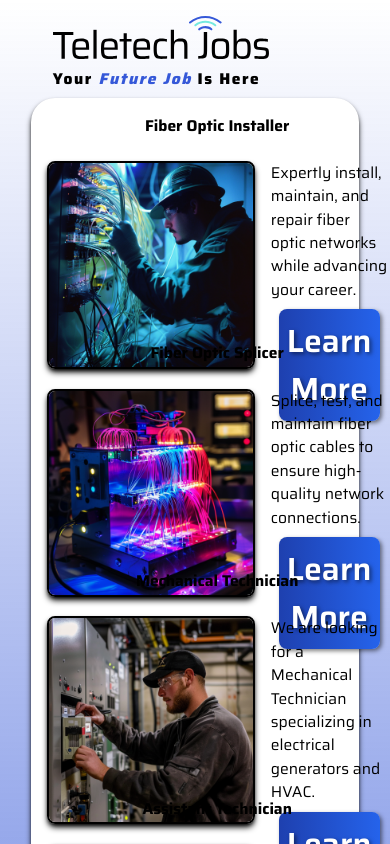
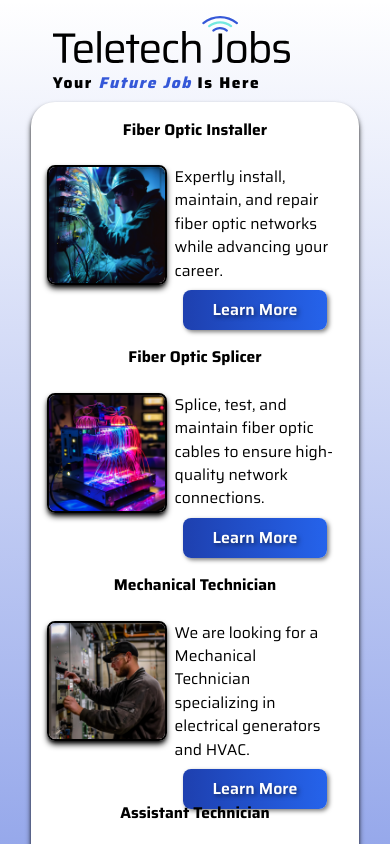
Before and after one commit to magnusquest/teletechjobs, a Next.js app: page / in a window 390 px wide. Shown: the top 844 px of the page. Built offline with nearby package versions, Linux system fonts and the light colour scheme.

Commit message:
fix jobs responsive

```diff
--- a/src/app/globals.css
+++ b/src/app/globals.css
@@ -86,7 +86,7 @@ p {
   text-decoration: none;
   text-shadow: 2px 2px 4px rgba(0, 0, 0, 0.5);
   box-shadow: 2px 2px 4px rgba(0, 0, 0, 0.5);
-  font-size: 2rem;
+  font-size: 1rem;
 }
 
 #job {
--- a/src/app/page.tsx
+++ b/src/app/page.tsx
@@ -6,13 +6,15 @@ import Footer from "@/components/Footer";
 
 export default function Home() {
   return (
-    <main className="flex min-h-screen flex-col items-center justify-between px-[8vw]">
-      <Hero />
-      <div className="w-full items-center justify-center align-middle bg-white rounded-3xl py-[4vw] shadow-black shadow-md">
-        <Requirements />
-        <JobApps />
+    <main className="flex min-h-screen flex-col items-center justify-between">
+      <div className="px-[8vw]">
+        <Hero />
+        <div className="w-full items-center justify-center align-middle bg-white rounded-3xl py-[4vw] shadow-black shadow-md">
+          <Requirements />
+          <JobApps />
+        </div>
+        <Footer />
       </div>
-      <Footer />
     </main>
   );
 }
--- a/src/components/Footer.tsx
+++ b/src/components/Footer.tsx
@@ -4,7 +4,7 @@ import Phone from "@/components/Phone";
 
 const Footer = () => {
   return (
-    <footer className="w-screen h-36 py-4 px-12">
+    <footer className="w-full h-36 py-4 px-12">
       <div className="h-1/3" />
       <div className="grid grid-cols-2 items-center justify-center px-24">
         <div className="flex items-center justify-center">
--- a/src/components/Hero.tsx
+++ b/src/components/Hero.tsx
@@ -18,8 +18,8 @@ const Hero = () => {
 
   return (
     <>
-      <div className="flex justify-between h-5/6 w-11/12">
-        <div className="px-2 w-11/12 h-auto pt-[4vw] pb-2">
+      <div className="flex justify-between mx-auto h-auto w-auto">
+        <div className="mx-auto px-2 w-11/12 h-auto pt-[4vw] pb-2">
           <div className="w-5/6 h-auto pb-[2vw]">
             <Image
               src="/logo_blue.svg"
--- a/src/components/Job.tsx
+++ b/src/components/Job.tsx
@@ -1,5 +1,6 @@
+import { useEffect, useState } from "react";
+import Link from "next/link";
 import Image, { StaticImageData } from "next/image";
-import Link from "next/link";
 
 export interface JobProps {
   jobTitle: string;
@@ -16,23 +17,51 @@ const Job: React.FC<JobProps> = ({
   imgAlt,
   handleLinkClick,
 }) => {
+  const [isLargeScreen, setIsLargeScreen] = useState(false);
+  const [isMediumScreen, setIsMediumScreen] = useState(false);
+
+  useEffect(() => {
+    const largeScreenQuery = window.matchMedia("(min-width: 1024px)");
+    const mediumScreenQuery = window.matchMedia("(min-width: 768px)");
+
+    const handleLargeScreenChange = (event: MediaQueryListEvent) => {
+      setIsLargeScreen(event.matches);
+    };
+
+    const handleMediumScreenChange = (event: MediaQueryListEvent) => {
+      setIsMediumScreen(event.matches);
+    };
+
+    setIsLargeScreen(largeScreenQuery.matches);
+    setIsMediumScreen(mediumScreenQuery.matches);
+
+    largeScreenQuery.addEventListener("change", handleLargeScreenChange);
+    mediumScreenQuery.addEventListener("change", handleMediumScreenChange);
+
+    return () => {
+      largeScreenQuery.removeEventListener("change", handleLargeScreenChange);
+      mediumScreenQuery.removeEventListener("change", handleMediumScreenChange);
+    };
+  }, []);
+
   return (
-    <Link href="#jobs" onClick={() => handleLinkClick(jobTitle)}>
+    <Link
+      className="w-full"
+      href="#jobs"
+      onClick={() => handleLinkClick(jobTitle)}
+    >
       <h3>{jobTitle}</h3>
-      <div id="job" className="flex lg:flex-col my-6 space-x-4 justify-end">
-        <div className="min-w-52 lg:h-auto lg:w-auto">
-          <Image
-            src={imgURL}
-            alt={imgAlt}
-            width={200}
-            height={200}
-            className="rounded-lg border-2 border-black shadow-md shadow-black mx-auto"
-            layout="responsive"
-          />
-        </div>
-        <p className="h-20 h-42 m-2 hidden lg:block">{jobDescription}</p>
-        <div className="mx-[2vw]">
-          <p className="relative bottom-0 h-auto lg:hidden">{jobDescription}</p>
+      <div id="job" className="flex lg:flex-col w-auto my-6 justify-end">
+        <Image
+          src={imgURL}
+          alt={imgAlt}
+          width={isLargeScreen ? 400 : isMediumScreen ? 300 : 120}
+          height={isLargeScreen ? 400 : isMediumScreen ? 300 : 120}
+          className="rounded-lg border-2 border-black shadow-md shadow-black mt-0 mb-auto"
+        />
+        <p className="h-auto w-auto m-2 hidden lg:block">{jobDescription}</p>
+        <div className="mx-[2vw] w-auto">
+          <p className="bottom-0 h-auto w-auto lg:hidden">{jobDescription}</p>
           <div
             id="button"
             className="rounded-lg w-auto p-2 m-2 text-center bg-gradient-to-r from-blue-800 to-blue-600 text-white font-semibold hover:from-blue-900 hover:to-blue-700 transition-colors"
--- a/src/components/JobApps.tsx
+++ b/src/components/JobApps.tsx
@@ -22,7 +22,7 @@ const JobApps = () => {
   };
 
   return (
-    <div className="mx-[4vw]">
+    <div className="mx-[4vw] w-auto">
       <h2 id="jobs" className="text-center hidden lg:block">
         Available Jobs
       </h2>
```
